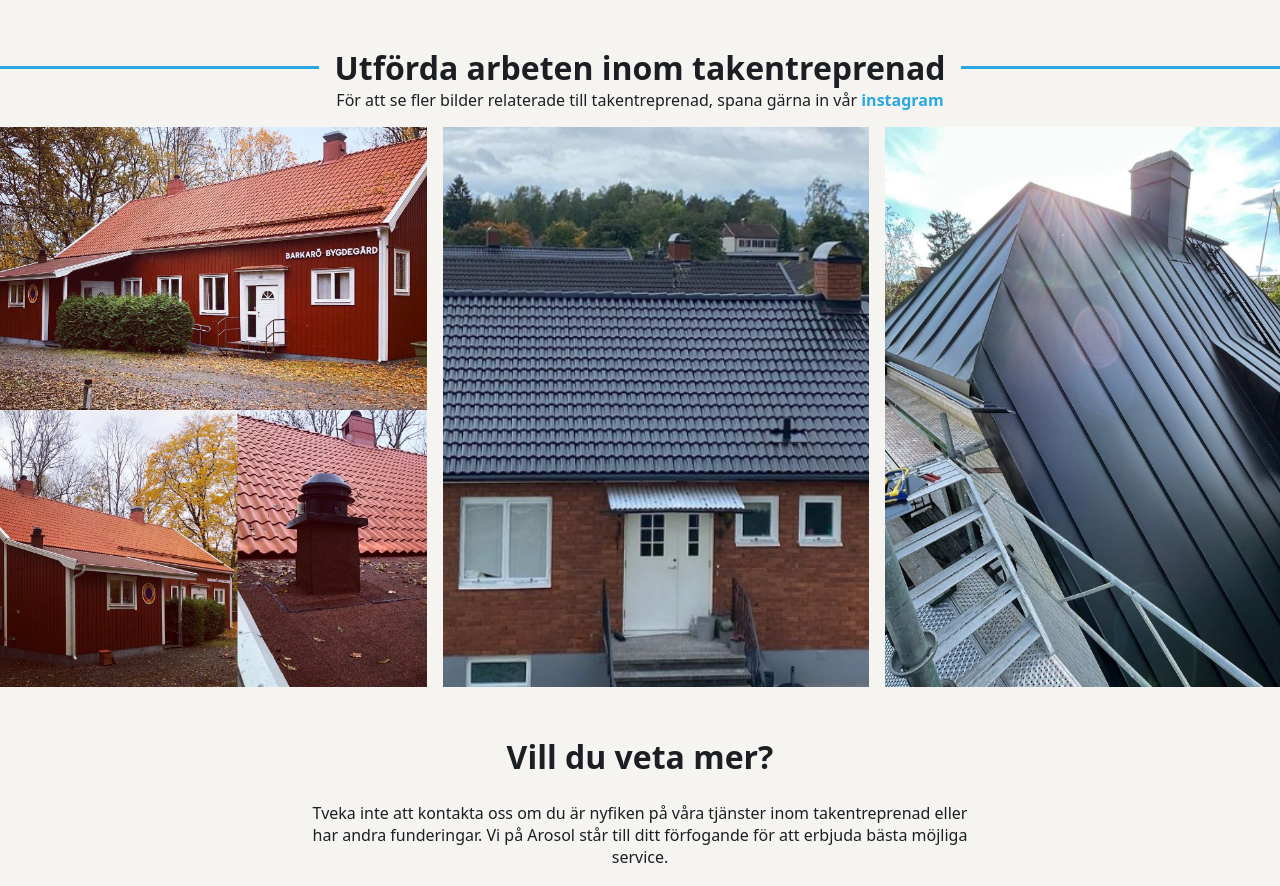
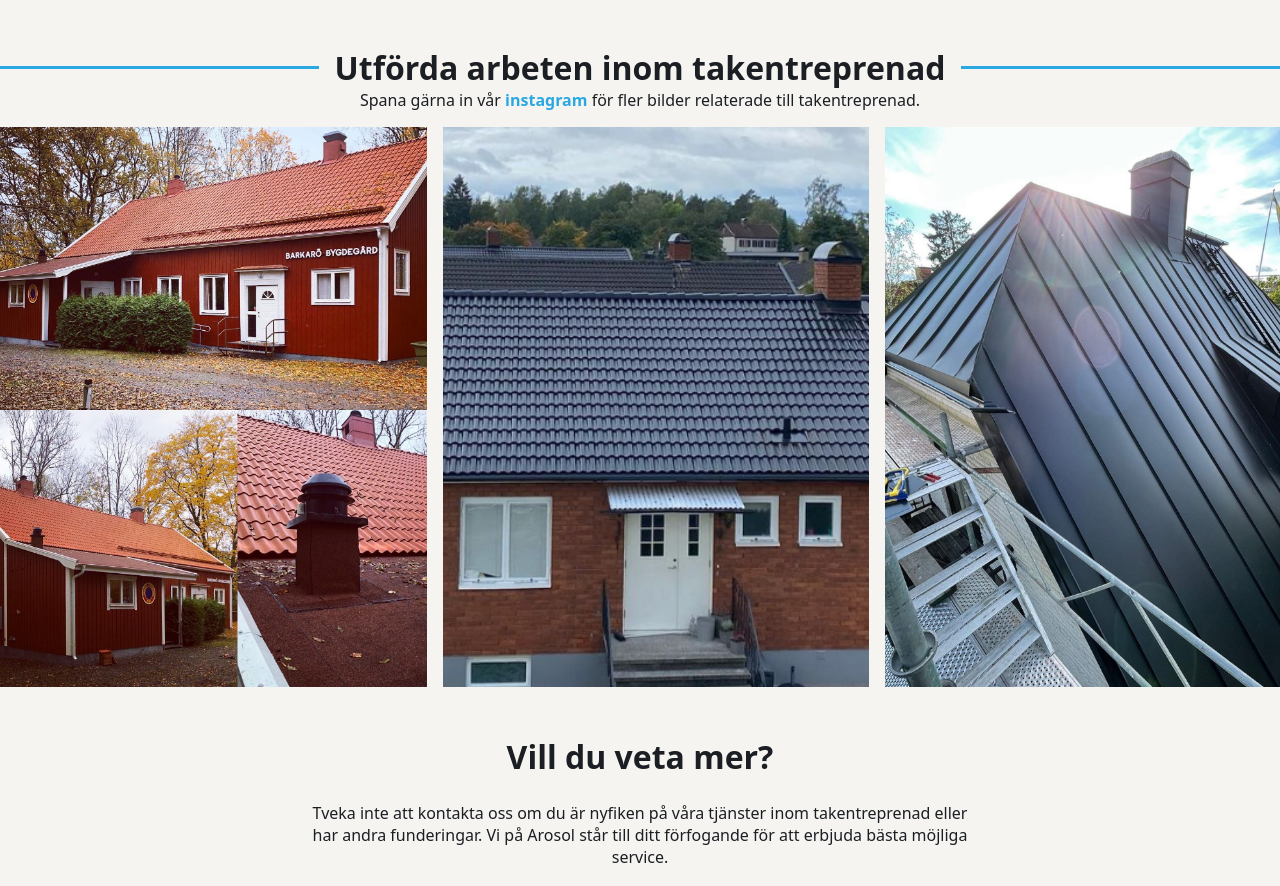
Before and after one commit to annamalinelisabet/AROSOL, a React (Vite) app: page /takentreprenad in a window 1280 px wide. Shown: the part 2760-3646 px from the top of the page. Built offline with nearby package versions, Linux system fonts and the light colour scheme.

Commit message:
Change text again on slider

```diff
--- a/src/views/Solel/SolelView.jsx
+++ b/src/views/Solel/SolelView.jsx
@@ -82,7 +82,7 @@ const SolelView = () => {
           <div className='line2'></div>
       </div>
 
-      <p className='container'>För att se fler bilder relaterade till solel, spana gärna in vår <a href='https://www.instagram.com/arosolab/' target='_blank' rel='noopener noreferrer' className='instagram-link'>instagram</a></p>
+      <p className='container'>Spana gärna in vår <a href='https://www.instagram.com/arosolab/' target='_blank' rel='noopener noreferrer' className='instagram-link'>instagram</a> för fler bilder relaterade till solel.</p>
 
         {smallScreen ? (
           <ImageSlider images={images} />
--- a/src/views/Takentreprenad/TakentreprenadView.jsx
+++ b/src/views/Takentreprenad/TakentreprenadView.jsx
@@ -103,7 +103,7 @@ const TakentreprenadView = () => {
           <div className='line2'></div>
       </div>
 
-      <p className='container'>För att se fler bilder relaterade till takentreprenad, spana gärna in vår <a href='https://www.instagram.com/arosolab/' target='_blank' rel='noopener noreferrer' className='instagram-link'>instagram</a></p>
+      <p className='container'>Spana gärna in vår <a href='https://www.instagram.com/arosolab/' target='_blank' rel='noopener noreferrer' className='instagram-link'>instagram</a> för fler bilder relaterade till takentreprenad.</p>
 
         {smallScreen ? (
           <ImageSlider images={images} />
--- a/src/views/Taksakerhet/TaksakerhetView.jsx
+++ b/src/views/Taksakerhet/TaksakerhetView.jsx
@@ -117,7 +117,7 @@ const TaksakerhetView = () => {
           <div className='line2'></div>
       </div>
 
-      <p className='container'>För att se fler bilder relaterade till taksäkerhet, spana gärna in vår <a href='https://www.instagram.com/arosolab/' target='_blank' rel='noopener noreferrer' className='instagram-link'>instagram</a></p>
+      <p className='container'>Spana gärna in vår <a href='https://www.instagram.com/arosolab/' target='_blank' rel='noopener noreferrer' className='instagram-link'>instagram</a> för fler bilder relaterade till taksäkerhet.</p>
 
         {smallScreen ? (
           <ImageSlider images={images} />
```
